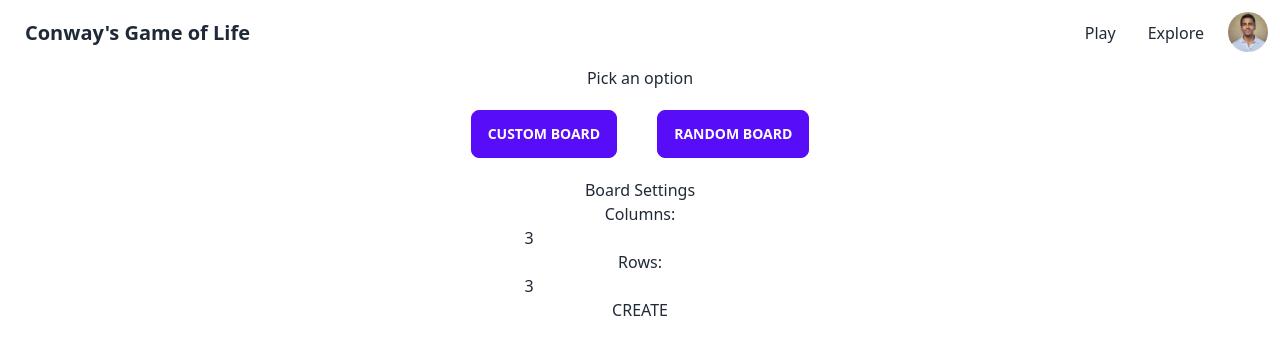
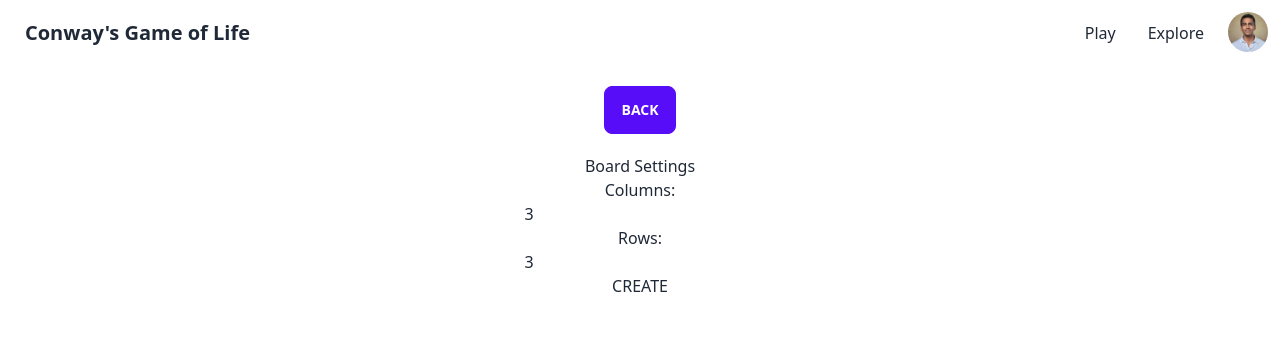
Before and after one commit to FerminAlvarez/GameLife-React, a React (Vite) app: page /play in a window 1280 px wide. Both pictures are taken after a click on the button "CUSTOM BOARD". Shown: the top 354 px of the page. Built offline with nearby package versions, Linux system fonts and the light colour scheme.

Commit message:
Custom Board doesn't appear while is playing

```diff
--- a/src/components/CustomGame.jsx
+++ b/src/components/CustomGame.jsx
@@ -31,6 +31,7 @@ export default function CustomGame() {
             {
                 create &&
                 <div>
+                    <h5>You can click in a cell to toggle</h5>
                     <EditableBoard cols={cols} rows={rows} handleClick={start} />
                 </div>
 
--- a/src/components/SettingsGame.jsx
+++ b/src/components/SettingsGame.jsx
@@ -5,17 +5,31 @@ import CustomGame from './CustomGame'
 export default function SettingsGame() {
     let [gameType, setGameType] = useState(null)
     let [boardID, setBoardID] = useState(0)
+    let [isPlaying, setIsPlaying] = useState(false)
 
     return (
         <>
             <div className='text-center'>
-                <h3>Pick an option</h3>
-                <button class="btn btn-primary m-5" onClick={() => setGameType("Custom")}>Custom Board</button>
-                <button class="btn btn-primary m-5" onClick={() => { setGameType("Random"); setBoardID(boardID + 1) }}>Random Board</button>
+                {!isPlaying &&
+                    <div>
+                        <h3>Pick an option</h3>
+                        <button class="btn btn-primary m-5" onClick={() => { setGameType("Custom"); setIsPlaying(true) }}>Custom Board</button>
+                        <button class="btn btn-primary m-5" onClick={() => { setGameType("Random"); setBoardID(boardID + 1); setIsPlaying(true) }}>Random Board</button>
+                    </div>
+                }
+
+                {isPlaying &&
+                    <button class="btn btn-primary m-5" onClick={() => { setIsPlaying(false); setGameType(null); }}>Back</button>
+                }
+
                 {gameType == "Random" &&
-                    <RandomBoard key={boardID} />
+                    <>
+                        <button class="btn btn-primary m-5" onClick={() => { setGameType("Random"); setBoardID(boardID + 1); setIsPlaying(true) }}>Random Board</button>
+                        <RandomBoard key={boardID} />
+                    </>
+
                 }
-                {gameType == "Custom" &&
+                {isPlaying && gameType == "Custom" &&
                     <CustomGame />
                 }
 
```
